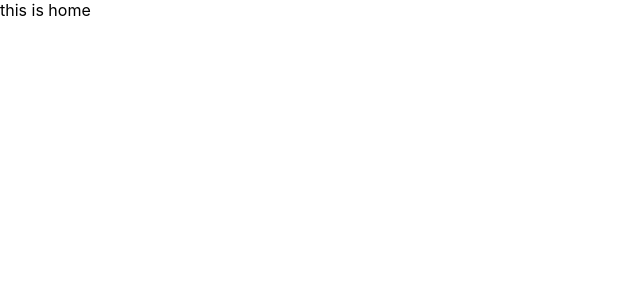
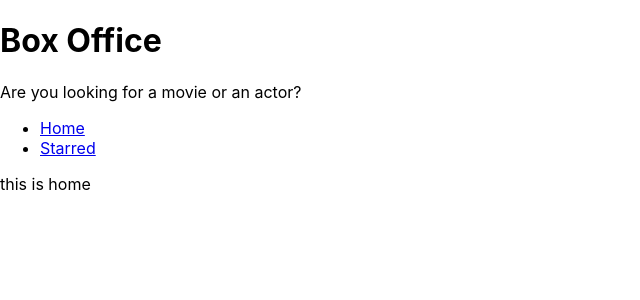
Before and after one commit to swapniluparwat/box-office, a React (Create React App) app: page / in a window 1280 px wide. Shown: the top 300 px of the page, without its empty margins (0-640 px from the left). Built offline with nearby package versions, Linux system fonts and the light colour scheme.

Commit message:
changes in app.js

```diff
--- a/src/components/MainPageLayout.js
+++ b/src/components/MainPageLayout.js
@@ -10,6 +10,7 @@ const MainPageLayout = ({ children }) => {
         subtitle="Are you looking for a movie or an actor?"
       />
       <Navs />
+
       {children}
     </div>
   );
--- a/src/pages/Home.js
+++ b/src/pages/Home.js
@@ -1,7 +1,8 @@
 import React from 'react';
+import MainPageLayout from '../components/MainPageLayout';
 
 const Home = () => {
-  return <div>this is home</div>;
+  return <MainPageLayout>this is home</MainPageLayout>;
 };
 
 export default Home;
```
